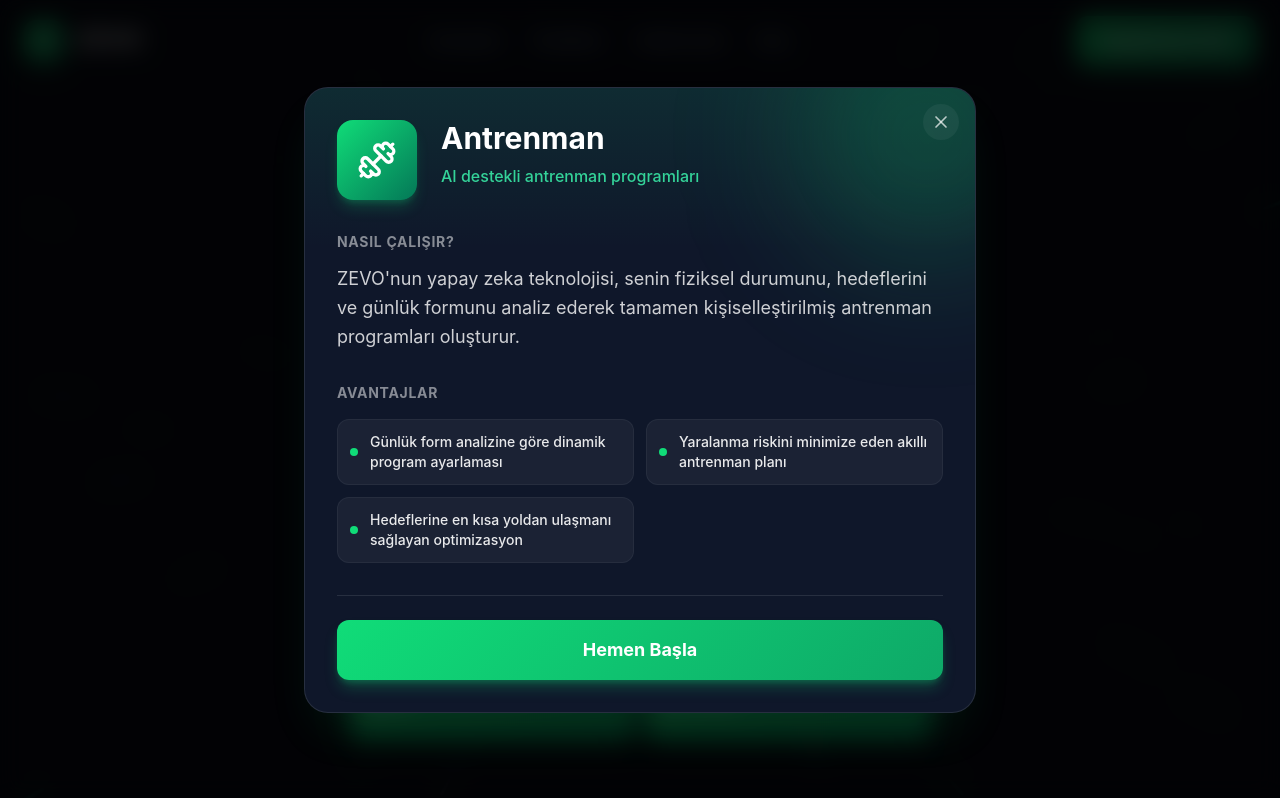
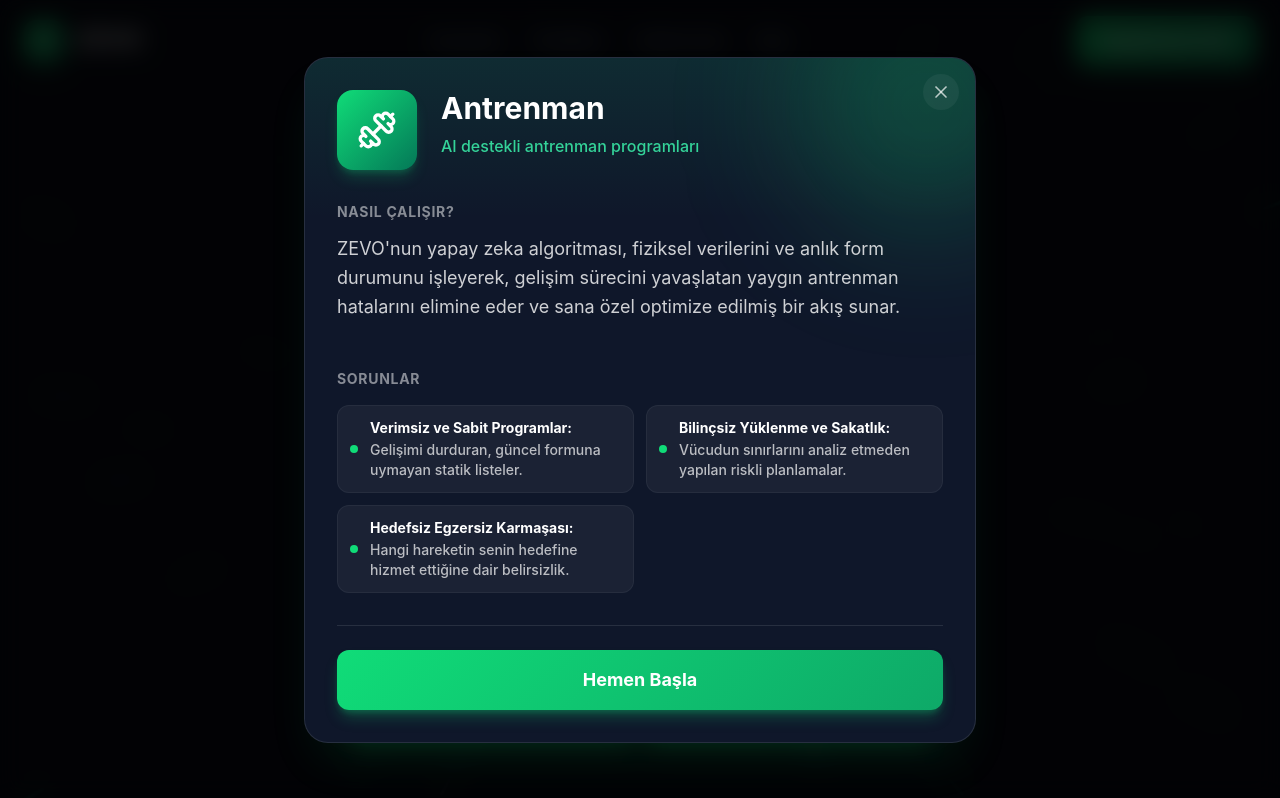
Before and after one commit to emirhann-akca/zevo-c, a Next.js app: page / in a window 1280 px wide. Both pictures are taken after a click on the button "Antrenman". Shown: the part 4349-5147 px from the top of the page. Built offline with nearby package versions, Linux system fonts and the light colour scheme.

Commit message:
hata ayıklama

```diff
--- a/components/sections/Features.tsx
+++ b/components/sections/Features.tsx
@@ -17,10 +17,15 @@
   animation: 'fade' | 'slide' | 'scale' | 'rotate';
   layout: 'square' | 'full';
   targetSection?: string;
+  listTitle?: string;
 }
 
 export default function Features() {
   const [selectedFeature, setSelectedFeature] = useState<Feature | null>(null)
+
+
+
+
 
   const features: Feature[] = [
     {
@@ -28,12 +33,13 @@
       icon: Dumbbell,
       title: 'Antrenman',
       shortDescription: 'AI destekli antrenman programları',
-      detailedDescription: 'ZEVO\'nun yapay zeka teknolojisi, senin fiziksel durumunu, hedeflerini ve günlük formunu analiz ederek tamamen kişiselleştirilmiş antrenman programları oluşturur.',
+      detailedDescription: 'ZEVO\'nun yapay zeka algoritması, fiziksel verilerini ve anlık form durumunu işleyerek, gelişim sürecini yavaşlatan yaygın antrenman hatalarını elimine eder ve sana özel optimize edilmiş bir akış sunar.',
       benefits: [
-        'Günlük form analizine göre dinamik program ayarlaması',
-        'Yaralanma riskini minimize eden akıllı antrenman planı',
-        'Hedeflerine en kısa yoldan ulaşmanı sağlayan optimizasyon',
+        'Verimsiz ve Sabit Programlar: Gelişimi durduran, güncel formuna uymayan statik listeler.',
+        'Bilinçsiz Yüklenme ve Sakatlık: Vücudun sınırlarını analiz etmeden yapılan riskli planlamalar.',
+        'Hedefsiz Egzersiz Karmaşası: Hangi hareketin senin hedefine hizmet ettiğine dair belirsizlik.',
       ],
+      listTitle: 'SORUNLAR',
       animation: 'fade',
       layout: 'square',
       targetSection: 'hareket-analizi'
@@ -43,12 +49,14 @@
       icon: Apple,
       title: 'Beslenme',
       shortDescription: 'Kişiselleştirilmiş beslenme planı',
-      detailedDescription: 'Yediklerini yazmakla uğraşma! Tabağının fotoğrafını çek veya ürünün barkodunu okut, ZEVO yapay zeka ile besin değerlerini otomatik hesaplasın.',
+      detailedDescription: 'ZEVO, sadece kalorilerini saymaz; metabolizmana ve hedeflerine uygun dinamik bir beslenme planı oluşturur. Görsel analiz ve barkod teknolojisiyle yediklerini bu planla anlık olarak eşleştirerek, \'bugün ne yesem?\' belirsizliğini ve hesaplama karmaşasını elimine eden uçtan uca bir yönetim sunar.',
       benefits: [
-        'Saniyeler içinde kalori ve makro hesaplaması',
-        'Yüzlerce Türk yemeği veritabanı',
-        'Günlük beslenme raporları ve öneriler'
+        'Plansızlık ve Kararsızlık: Öğün saati geldiğinde yaşanan "Ne yemeliyim?" stresi ve bunun yol açtığı sağlıksız kaçamaklar.',
+        'Sürdürülemez Yasaklar: Gerçekçi olmayan katı listelerin yarattığı psikolojik baskı ve diyeti bozma eğilimi.',
+        'Zaman Alan Veri Girişi: Planı uygularken tek tek ürün aramanın yarattığı bıkkınlık ve takibi bırakma riski.',
+        'Dengesiz Makro Dağılımı: Rastgele beslenerek kalori hedefini tutturup, kas inşası için gereken protein dengesini kaçırmak.'
       ],
+      listTitle: 'SORUNLAR',
       animation: 'slide',
       layout: 'square',
       targetSection: 'beslenme'
@@ -58,12 +66,13 @@
       icon: Brain,
       title: 'Yapay Zeka Koç',
       shortDescription: 'Kişisel AI koçluk sistemi',
-      detailedDescription: 'Telefon kameran artık senin profesyonel koçun! İskelet takip sistemi, yaptığın hareketleri saniye saniye izler, sayar ve form hatalarını anında bildirir.',
+      detailedDescription: 'ZEVO\'nun görüntü işleme teknolojisi, telefon kamerasını kullanarak iskelet sistemini saniye saniye haritalar. Vücut açılarını ve hareket menzilini analiz ederek, seni sakatlayabilecek en ufak duruş bozukluğunu bile tespit eder ve anlık sesli komutlarla düzeltir.',
       benefits: [
-        'Milimetrik hassasiyette hareket takibi',
-        'Gerçek zamanlı form düzeltme önerileri',
-        'Sesli koçluk ve motivasyon'
+        'Görünmez Form Hataları: Dışarıdan bir göz olmadığı için fark edilmeyen yanlış açılar ve sakatlık riski.',
+        'Yarım ve Verimsiz Tekrar: Zorlandığında hareketin menzilinden çalarak gelişimi yavaşlatmak.',
+        'Odak ve Sayım Kaybı: "Kaçıncı tekrardayım?" karmaşasıyla zihinsel odağın bozulması.'
       ],
+      listTitle: 'SORUNLAR',
       animation: 'scale',
       layout: 'full',
       targetSection: 'ai-koc'
@@ -73,12 +82,13 @@
       icon: Users,
       title: 'Ekipler',
       shortDescription: 'Takım arkadaşlarınla antrenman',
-      detailedDescription: 'Arkadaşlarınla özel lig oluştur. Gerçek zamanlı skor takibi, liderlik tabloları ve başarım sistemi ile motivasyonun hiç düşmez.',
+      detailedDescription: 'ZEVO, antrenman verilerini analiz ederek arkadaşlarınla yarışabileceğin dinamik bir lig ortamı oluşturur. Bireysel performansını bir takım oyununa dönüştürerek, süreci şeffaf ve ölçülebilir bir rekabet ekosistemine taşır.',
       benefits: [
-        'Arkadaşlarınla özel lig oluşturma',
-        'Takım bazlı liderlik tabloları',
-        'Grup antrenman challenge\'ları'
+        'Hesap Verilebilirlik Eksikliği: Sürecini takip eden bir göz veya rakip olmadığı için antrenmanları kolayca ertelemek.',
+        'İzole ve Monoton Süreç: Tek başına çalışmanın zamanla yarattığı sıkıcılık ve rekabet eksikliği.',
+        'Kıyaslama Yetersizliği: Gelişimini başkalarıyla karşılaştıramadığın için gerçek potansiyelini ve seviyeni görememek.'
       ],
+      listTitle: 'SORUNLAR',
       animation: 'rotate',
       layout: 'square'
     },
@@ -87,12 +97,13 @@
       icon: Trophy,
       title: 'PvP Arena',
       shortDescription: 'Gerçek zamanlı rekabet',
-      detailedDescription: 'Sadece spor yapma, yarış! İster aynı branşta hız yarışı, ister farklı branşlarda 300 kaloriye ilk ulaşan kazansın modu.',
+      detailedDescription: 'ZEVO, antrenmanı dijital bir arenaya dönüştürür. Yapay zeka tabanlı iskelet takip sistemi, müsabaka sırasında tarafsız bir hakem gibi çalışır. Sadece nizami formda yapılan tekrarları geçerli sayarak, uzaktan rekabetteki güven ve adalet sorununu kökten çözer.',
       benefits: [
-        'Gerçek zamanlı PvP (oyuncu vs oyuncu) maçlar',
-        'Global ve yerel liderlik tabloları',
-        'Kazandıkça açılan özel rozetler ve ödüller'
+        'Hileli Rekabet: Kazanma hırsıyla hareketin formundan çalarak (yarım yaparak) elde edilen haksız puanlar.',
+        'Düşük Antrenman Yoğunluğu: Rakip baskısı olmadığı için sınırları zorlamadan, "konfor alanında" yapılan verimsiz çalışmalar.',
+        'Adaletsiz Eşleşme: Kendi seviyende olmayan rakiplerle yarışmanın yarattığı motivasyon kırılması ve dengesizlik.'
       ],
+      listTitle: 'SORUNLAR',
       animation: 'fade',
       layout: 'square',
       targetSection: 'pvp-arena'
@@ -310,15 +321,17 @@
                       <h4 className="text-sm font-bold text-white/50 uppercase tracking-wider mb-3">
                         NASIL ÇALIŞIR?
                       </h4>
-                      <p className="text-white/80 leading-relaxed text-lg">
-                        {selectedFeature.detailedDescription}
-                      </p>
+                      <div className="max-h-[140px] overflow-y-auto pr-2 scrollbar-none [&::-webkit-scrollbar]:hidden [-ms-overflow-style:'none'] [scrollbar-width:'none']">
+                        <p className="text-white/80 leading-relaxed text-lg pb-4">
+                          {selectedFeature.detailedDescription}
+                        </p>
+                      </div>
                     </div>
 
                     {/* Benefits Grid */}
                     <div>
                       <h4 className="text-sm font-bold text-white/50 uppercase tracking-wider mb-4">
-                        AVANTAJLAR
+                        {selectedFeature.listTitle || 'AVANTAJLAR'}
                       </h4>
                       <div className="grid grid-cols-1 md:grid-cols-2 gap-3">
                         {selectedFeature.benefits.map((benefit, index) => (
@@ -330,7 +343,16 @@
                             className="flex items-center gap-3 p-3 rounded-xl bg-white/5 border border-white/5 hover:bg-white/10 transition-colors"
                           >
                             <div className="w-2 h-2 rounded-full bg-emerald-500 shrink-0" />
-                            <span className="text-white/90 text-sm font-medium">{benefit}</span>
+                            <span className="text-white/90 text-sm font-medium">
+                              {benefit.includes(':') ? (
+                                <>
+                                  <span className="font-bold text-white block mb-0.5">{benefit.split(':')[0]}:</span>
+                                  <span className="text-white/70">{benefit.substring(benefit.indexOf(':') + 1)}</span>
+                                </>
+                              ) : (
+                                benefit
+                              )}
+                            </span>
                           </motion.div>
                         ))}
                       </div>
--- a/components/sections/HeroSection.tsx
+++ b/components/sections/HeroSection.tsx
@@ -260,7 +260,7 @@
                     </h1>
 
                     <p className="text-lg text-gray-400 mb-9 leading-relaxed max-w-md">
-                        Antrenmanını ölç, analiz et, geliştr
+                        Antrenmanını ölç, analiz et, geliştir
                         <br />
                         hepsi tek uygulamada.
                     </p>
--- a/components/sections/VisionNutrition.tsx
+++ b/components/sections/VisionNutrition.tsx
@@ -44,7 +44,7 @@
 
 const stats = [
   { value: '%95', label: 'Doğruluk', icon: CheckCircle },
-  { value: '500+', label: 'Türk Yemeği', icon: Database },
+  { value: '5000+', label: 'Toplam Veri Sayısı', icon: Database },
   { value: '<2s', label: 'Analiz Süresi', icon: Zap },
 ]
 
```
